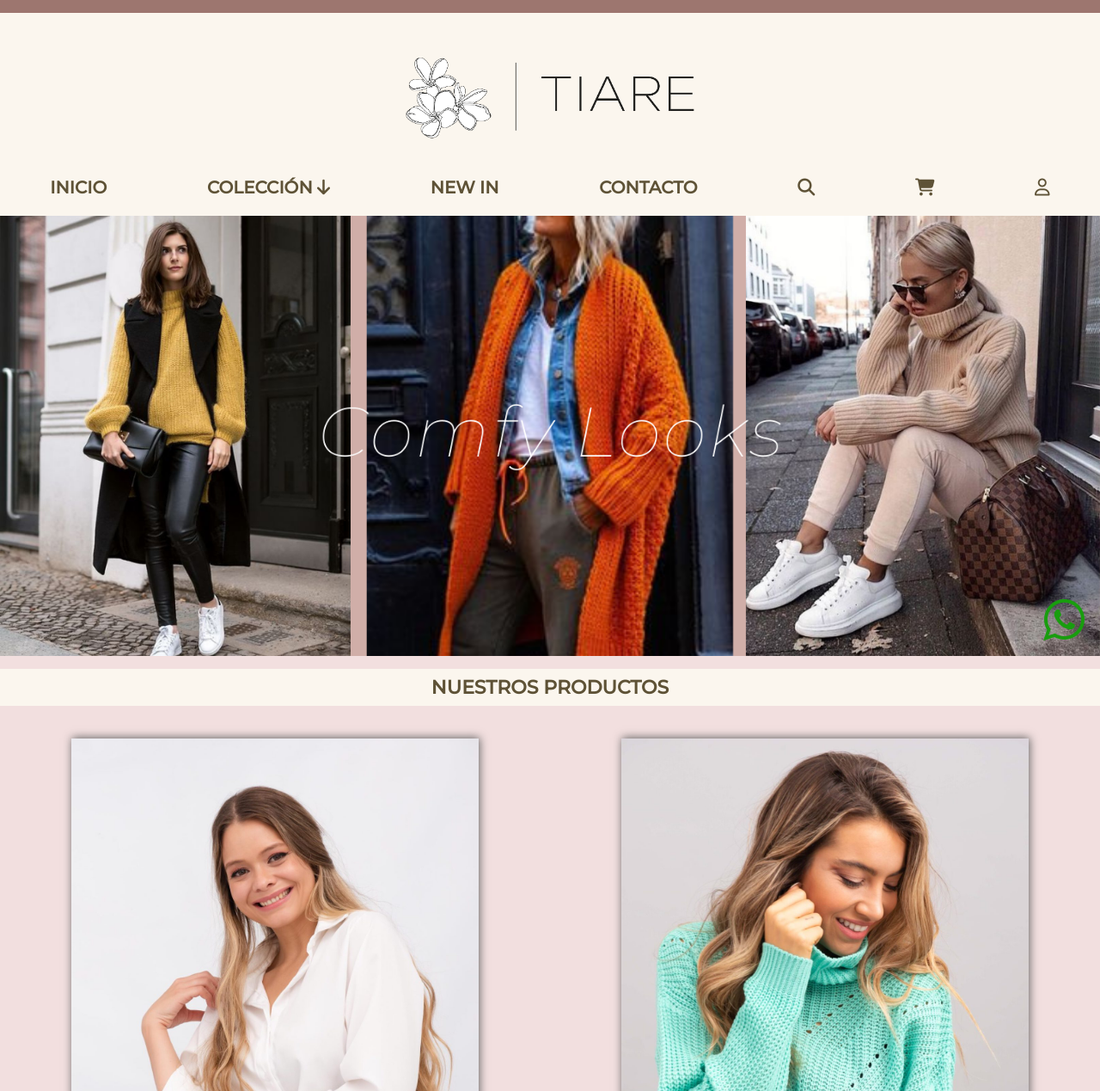
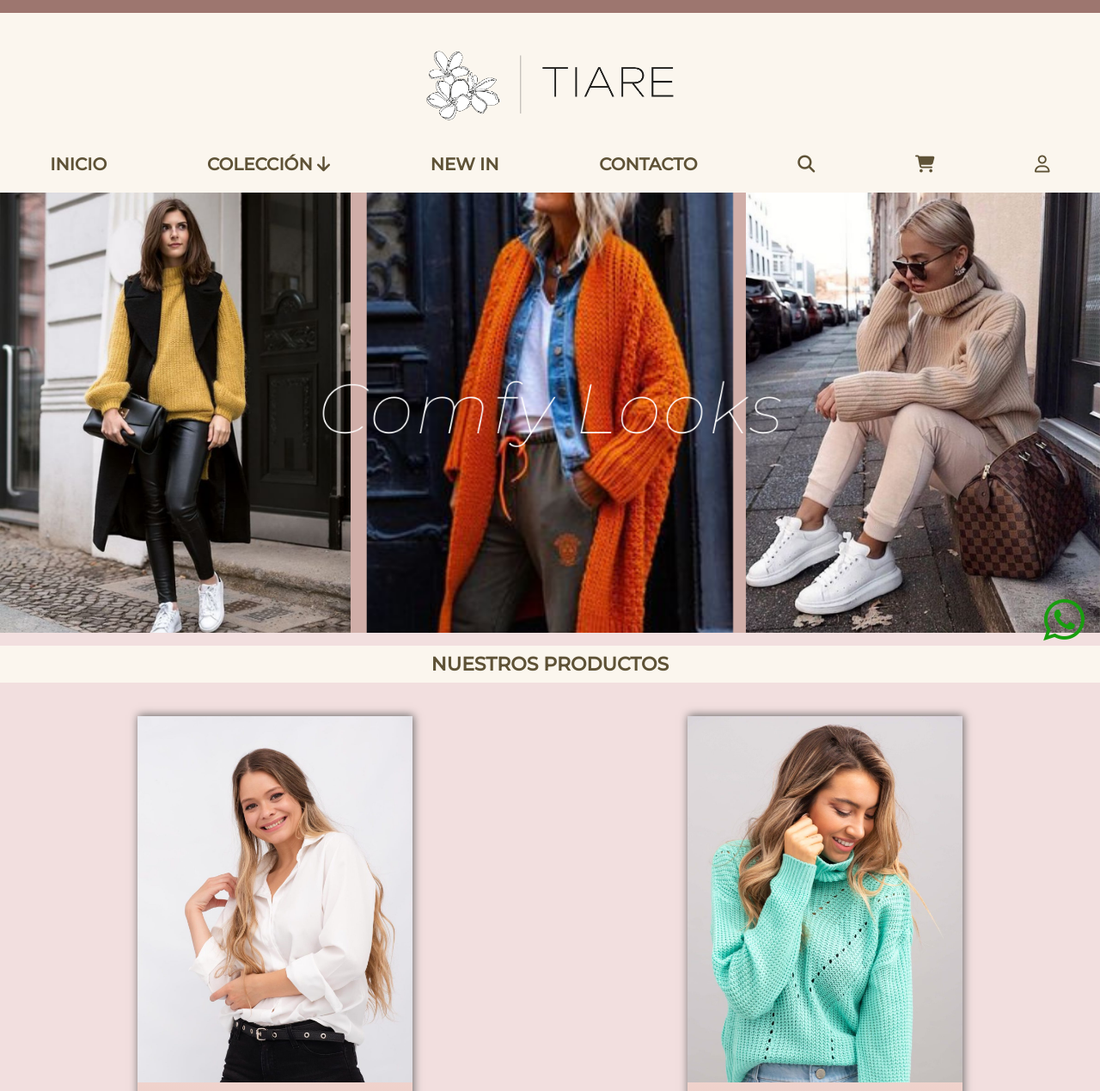
Before and after one commit to FacundoTissera/grupo_2_Tiare, a website: page views/index.html in a window 1280 px wide. Shown: the top 1269 px of the page at 86% size. Drawn offline with Linux system fonts and the light colour scheme.

Commit message:
cambio tamaño imagenes productos index para desktop

```diff
--- a/public/styles/styleIndex.css
+++ b/public/styles/styleIndex.css
@@ -736,8 +736,20 @@ header{
     header{
         font-size:20px;
     }
+/*index*/
+.articulos-index{
+    width: 25%;
+}
+
+.imagenes-redes-sociales {
+    width: 40px;
+}
+/*index*/
+
+
+
     .logo-ppal-image{
-        width:35%;
+        width: 30%
     }
     div .eleccion-producto{
         font-size: 18px;
```
